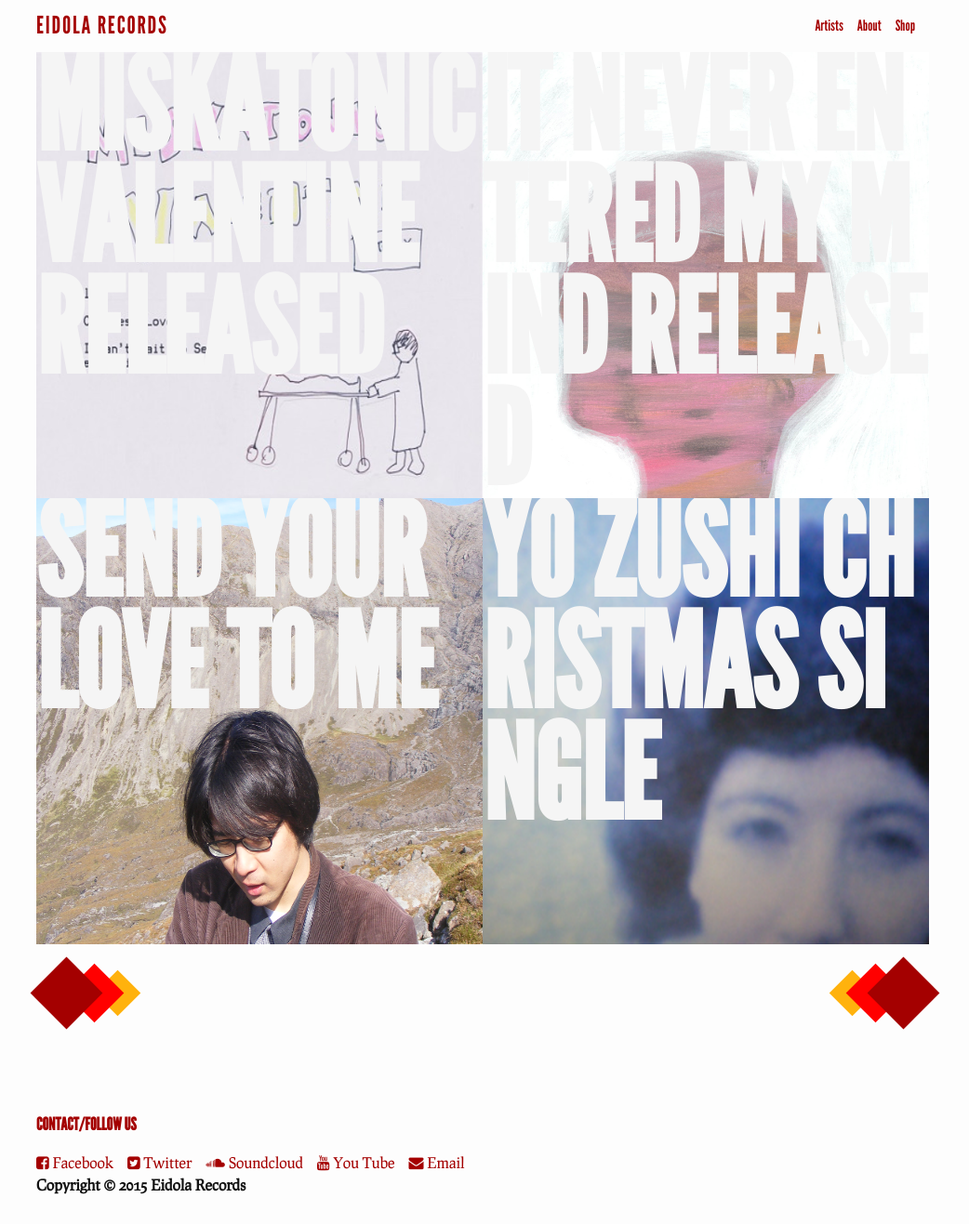
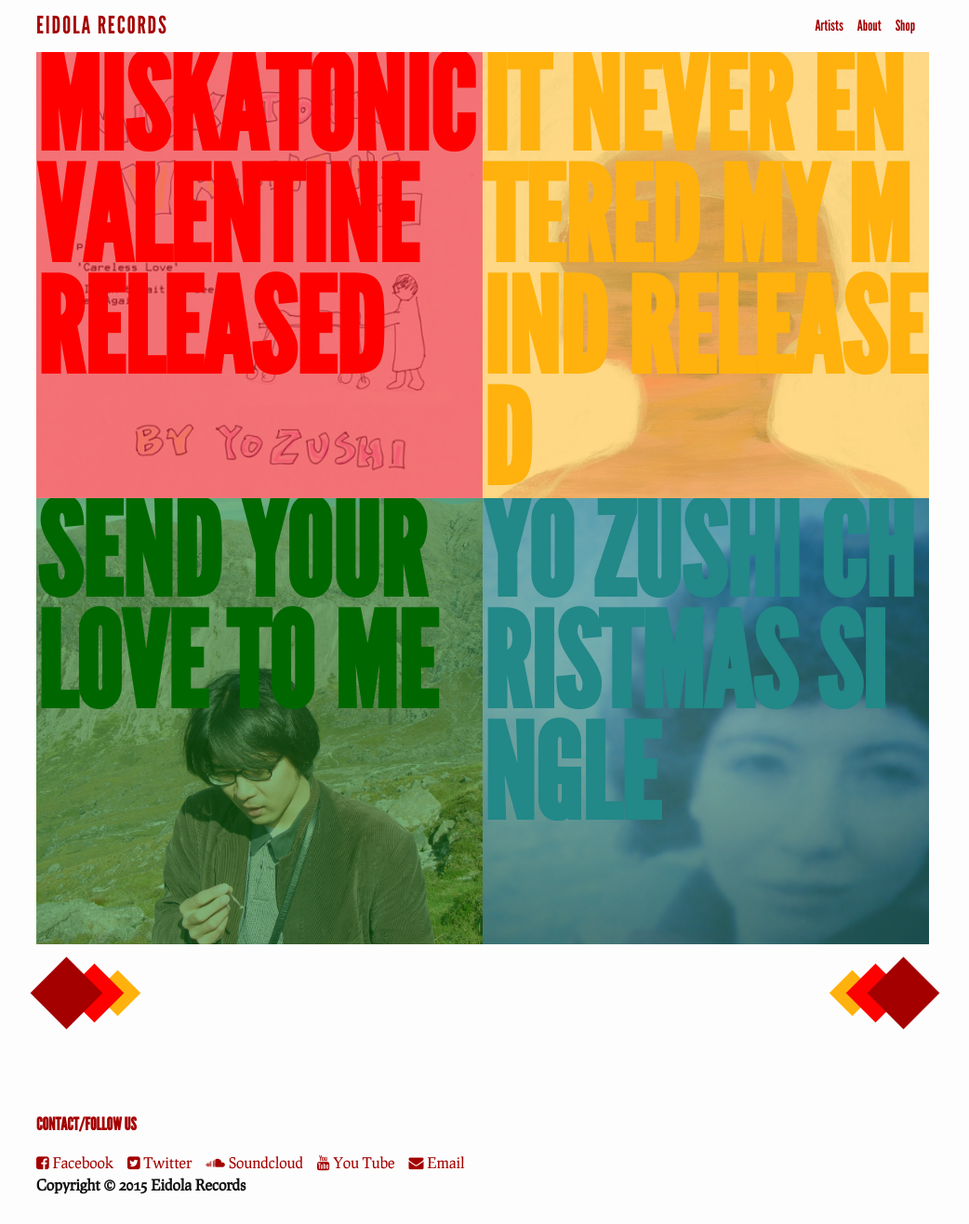
Before and after one commit to eidola/jekyll-site-v2, a Jekyll site: the page built from index.html, in a window 1280 px wide. Shown: the whole page at 93% size, without its empty margins (121-1163 px from the left). Built offline with Jekyll 4.4.1, drawn with Linux system fonts in a browser that asks for light colours; some web fonts are replaced; the list of posts is cut into pages by our own code.

Commit message:
color overlay test

```diff
--- a/_sass/_layout.scss
+++ b/_sass/_layout.scss
@@ -96,35 +96,78 @@
 	    left: 0;
 	    bottom: 0;
 	    right: 0;
+	    > div.title-wrapper {
+		position: absolute;
+		top: 0;
+		padding: 0;
+		margin: 0;
+		height: 480px;
+		width: 480px;
 		> h2 {
 		    color: #f5f5f5;
 		    font-size: 140px;
 		    line-height: 120px;
 		    margin: 0;
 		    padding: 0;
-		position: absolute;
 		    text-transform: uppercase;
-		top: 0;
-		max-width: 600px;
+		    max-width: 480px;
 		    white-space: pre-wrap;       /* css-3 */
 		    word-wrap: break-word;
 		    word-break: break-all;
 		    white-space: normal;
 		    z-index: 10;
 		}
-
+	    }
 	    > img {
-		height: 600px;
+		height: 480px;
 		width: auto;
 	    }
 
 	}
 
-	>a.post:hover > h2{
-	    color: $brand-color;
+	> a.post:hover {
+	    > div.title-wrapper {
+		background-color: rgba(0,0,0,0)!important;
+		> h2 {
+		    color: $brand-color!important;
+		}
+	    }
 	}
     }
 
+}
+.post-list > .box:nth-child(1) {
+    > a.post > div.title-wrapper {
+	background-color: rgba(255,0,0,0.5);
+	> h2 {
+	    color: rgb(255,0,0);
+	}
+    }
+}
+.post-list > .box:nth-child(2) {
+    > a.post > div.title-wrapper {
+	background-color: rgba(255, 178, 13, 0.5);
+
+	> h2 {
+	    color: rgb(255,178,13);
+	}
+    }
+}
+.post-list > .box:nth-child(3) {
+    > a.post > div.title-wrapper {
+	background-color: rgba(0,103,0,0.5);
+	> h2 {
+	    color: rgb(0, 103, 0);
+	}
+    }
+}
+.post-list > .box:nth-child(4) {
+    > a.post > div.title-wrapper {
+	background-color: rgba(34,136,136,0.5);
+	> h2 {
+	    color: rgb(34,136,136);
+	}
+    }
 }
 
 @media (min-width: 750px) {
--- a/index.html
+++ b/index.html
@@ -7,7 +7,9 @@
   <div class="box">
     <a class="post" href="{{ post.url | prepend: site.baseurl }}">
       <img src="{{ site.baseurl }}/assets/images/{{ post.image }}"/>
-      <h2>{{ post.title}}</h2>
+      <div class="title-wrapper">
+	<h2>{{ post.title}}</h2>
+      </div>
     </a>
   </div>
   {% endfor %}
```
Also changed, not shown: assets/images/E006.png (added). Lines whose indentation alone changed are shown as unchanged.
